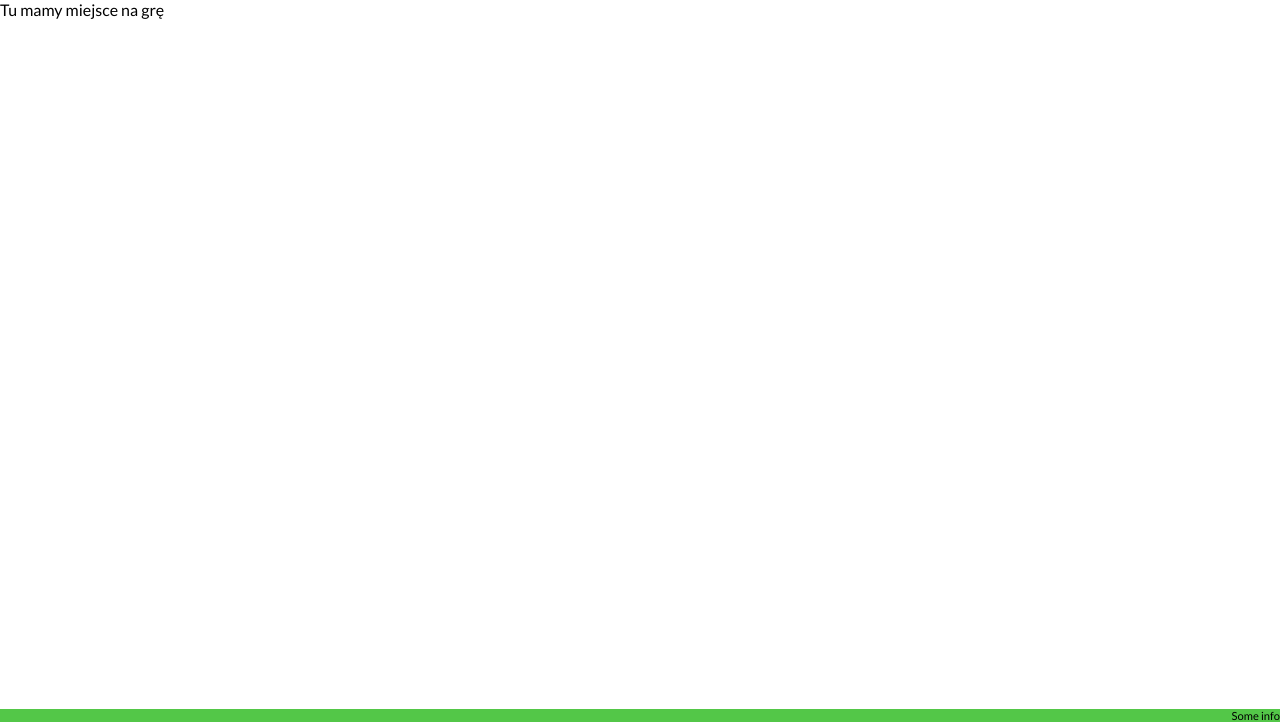
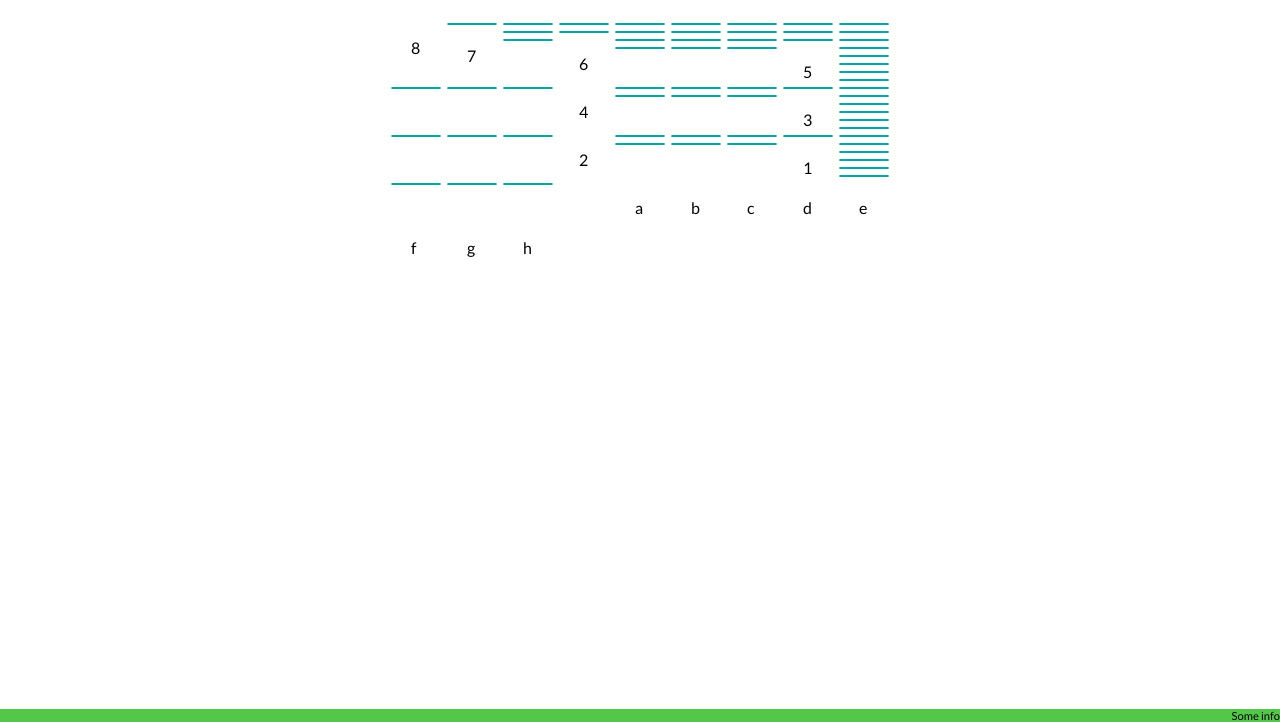
Before and after one commit to jdworzans/flask-game, a Flask app: page /play in a window 1280 px wide. Shown: the part 78-800 px from the top of the page. Run offline with Flask 2, Linux system fonts and the light colour scheme.

Commit message:
Dodałam kod html na planszę  z chesboard

```diff
--- a/templates/game.html
+++ b/templates/game.html
@@ -1,6 +1,90 @@
 {% extends 'base.html' %}
 {% block content %}
-<div id='gra'>
-    Tu mamy miejsce na grę
+<div id="game">
+    <div class='cellprefix'>8</div>
+    <div class='cell' id='1_8'></div>
+    <div class='cell b' id='2_8'></div>
+    <div class='cell' id='3_8'></div>
+    <div class='cell b' id='4_8'></div>
+    <div class='cell' id='5_8'></div>
+    <div class='cell b' id='6_8'></div>
+    <div class='cell' id='7_8'></div>
+    <div class='cell b' id='8_8'></div>
+    <div class='cellprefix'>7</div>
+    <div class='cell b' id='1_7'></div>
+    <div class='cell' id='2_7'></div>
+    <div class='cell b' id='3_7'></div>
+    <div class='cell' id= '4_7'></div>
+    <div class='cell b' id='5_7'></div>
+    <div class='cell' id='6_7'></div>
+    <div class='cell b' id='7_7'></div>
+    <div class='cell' id='8_7'></div>
+    <div class='cellprefix'>6</div>
+    <div class='cell' id='1_6'></div>
+    <div class='cell b' id='2_6'></div>
+    <div class='cell' id='3_6'></div>
+    <div class='cell b' id= '4_6'></div>
+    <div class='cell' id='5_6'></div>
+    <div class='cell b' id='6_6'></div>
+    <div class='cell' id='7_6'></div>
+    <div class='cell b' id='8_6'></div>
+    <div class='cellprefix'>5</div>
+    <div class='cell b' id='1_5'></div>
+    <div class='cell' id='2_5'></div>
+    <div class='cell b' id='3_5'></div>
+    <div class='cell' id= '4_5'></div>
+    <div class='cell b' id='5_5'></div>
+    <div class='cell' id='6_5'></div>
+    <div class='cell b' id='7_5'></div>
+    <div class='cell' id='8_5'></div>
+    <div class='cellprefix'>4</div>
+    <div class='cell' id='1_4'></div>
+    <div class='cell b' id='2_4'></div>
+    <div class='cell' id='3_4'></div>
+    <div class='cell b' id= '4_4'></div>
+    <div class='cell' id='5_4'></div>
+    <div class='cell b' id='6_4'></div>
+    <div class='cell' id='7_4'></div>
+    <div class='cell b' id='8_4'></div>
+    <div class='cellprefix'>3</div>
+    <div class='cell b' id='1_3'></div>
+    <div class='cell' id='2_3'></div>
+    <div class='cell b' id='3_3'></div>
+    <div class='cell' id= '4_3'></div>
+    <div class='cell b' id='5_3'></div>
+    <div class='cell' id='6_3'></div>
+    <div class='cell b' id='7_3'></div>
+    <div class='cell' id='8_3'></div>
+    <div class='cellprefix'>2</div>
+    <div class='cell' id='1_2'></div>
+    <div class='cell b' id='2_2'></div>
+    <div class='cell' id='3_2'></div>
+    <div class='cell b' id= '4_2'></div>
+    <div class='cell' id='5_2'></div>
+    <div class='cell b' id='6_2'></div>
+    <div class='cell' id='7_2'></div>
+    <div class='cell b' id='8_2'></div>
+    <div class='cellprefix'>1</div>
+    <div class='cell b' id='1_1'></div>
+    <div class='cell' id='2_1'></div>
+    <div class='cell b' id='3_1'></div>
+    <div class='cell' id= '4_1'></div>
+    <div class='cell b' id='5_1'></div>
+    <div class='cell' id='6_1'></div>
+    <div class='cell b' id='7_1'></div>
+    <div class='cell' id='8_1'></div>
+    <div class='cellprefix'></div>
+    <div class='cellprefix'>a</div>
+    <div class='cellprefix'>b</div>
+    <div class='cellprefix'>c</div>
+    <div class='cellprefix'>d</div>
+    <div class='cellprefix'>e</div>
+    <div class='cellprefix'>f</div>
+    <div class='cellprefix'>g</div>
+    <div class='cellprefix'>h</div>
+
+
+
+
 </div>
 {% endblock %}
```
